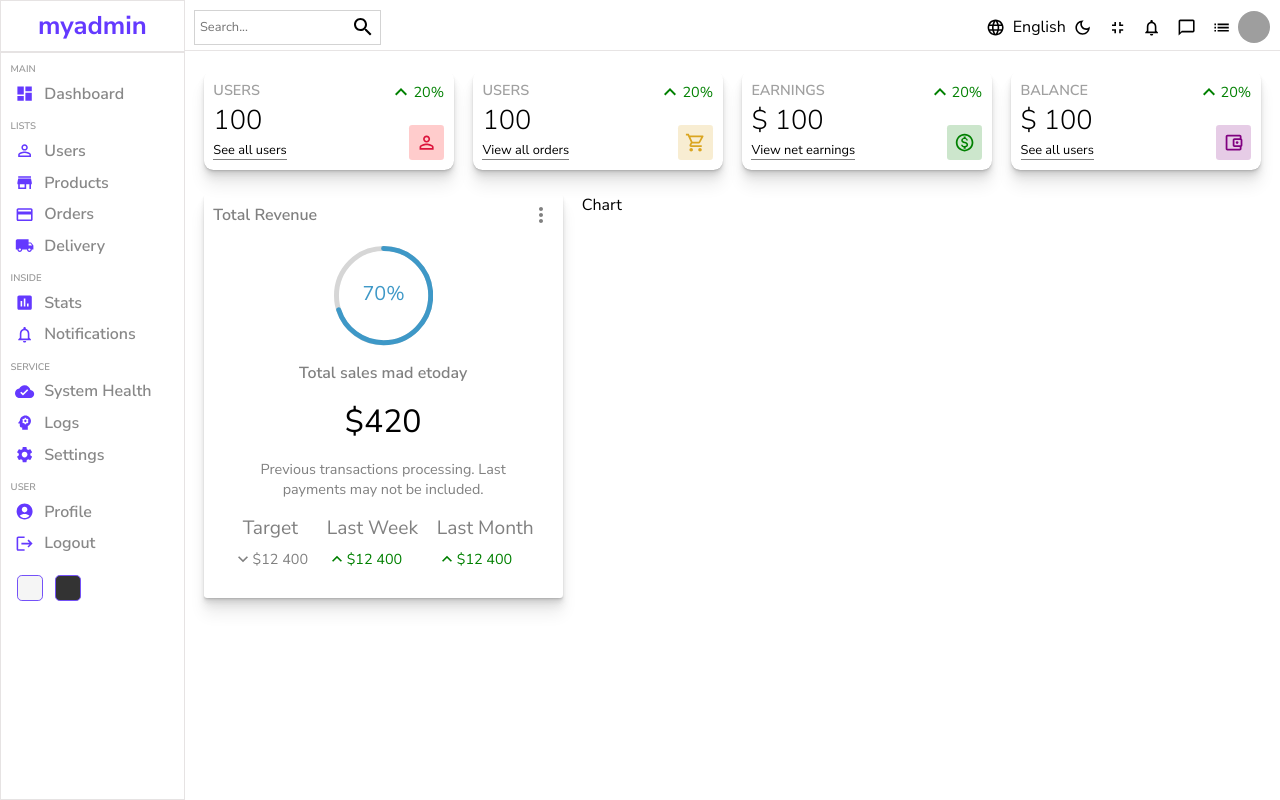
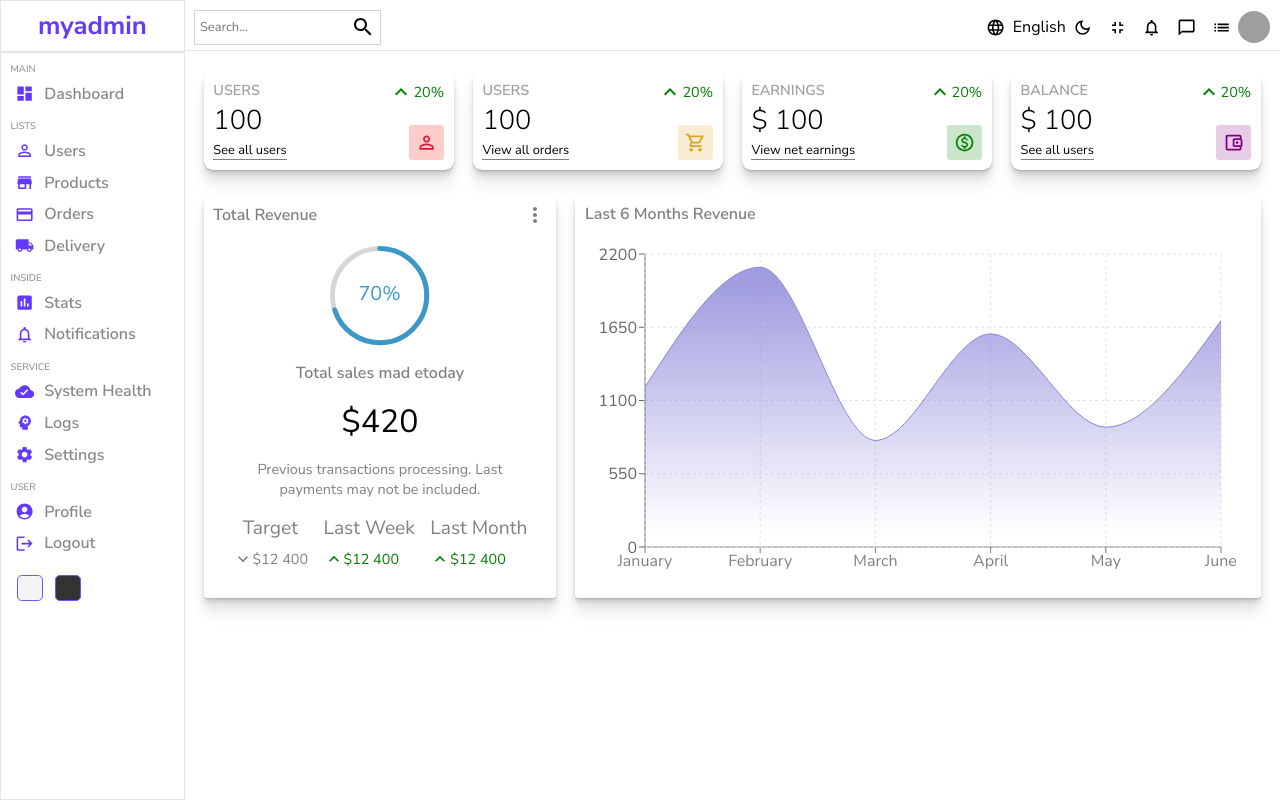
Before and after one commit to Samukelo984/admin-dashboard, a React (Create React App) app: page / in a window 1280 px wide. Built offline with nearby package versions, Linux system fonts and the light colour scheme; grey boxes are pictures that could not be loaded.

Commit message:
completed graph-chart

```diff
--- a/package.json
+++ b/package.json
@@ -15,6 +15,7 @@
     "react-dom": "^18.2.0",
     "react-router-dom": "^6.4.3",
     "react-scripts": "5.0.1",
+    "recharts": "^2.1.16",
     "sass": "^1.56.1",
     "web-vitals": "^2.1.4"
   },
--- a/src/components/chart/Chart.jsx
+++ b/src/components/chart/Chart.jsx
@@ -1,7 +1,58 @@
 import "./Chart.scss";
+import {
+  LineChart,
+  Line,
+  AreaChart,
+  XAxis,
+  Area,
+  YAxis,
+  CartesianGrid,
+  Tooltip,
+  Legend,
+  ResponsiveContainer,
+} from "recharts";
+
+const data = [
+  { name: "January", Total: 1200 },
+  { name: "February", Total: 2100 },
+  { name: "March", Total: 800 },
+  { name: "April", Total: 1600 },
+  { name: "May", Total: 900 },
+  { name: "June", Total: 1700 },
+];
 
 const Chart = () => {
-  return <section className="chart">Chart</section>;
+  return (
+    <section className="chart">
+      <div className="title">Last 6 Months Revenue</div>
+      <ResponsiveContainer width="100%" aspect={2 / 1}>
+        <AreaChart
+          width={730}
+          height={250}
+          data={data}
+          margin={{ top: 10, right: 30, left: 0, bottom: 0 }}
+        >
+          <defs>
+            <linearGradient id="Total" x1="0" y1="0" x2="0" y2="1">
+              <stop offset="5%" stopColor="#8884d8" stopOpacity={0.8} />
+              <stop offset="95%" stopColor="#8884d8" stopOpacity={0} />
+            </linearGradient>
+          </defs>
+          <XAxis dataKey="name" stroke="gray" />
+          <YAxis />
+          <CartesianGrid strokeDasharray="3 3" className="chart-grid" />
+          <Tooltip />
+          <Area
+            type="monotone"
+            dataKey="Total"
+            stroke="#8884d8"
+            fillOpacity={1}
+            fill="url(#Total)"
+          />
+        </AreaChart>
+      </ResponsiveContainer>
+    </section>
+  );
 };
 
 export default Chart;
--- a/src/components/chart/Chart.scss
+++ b/src/components/chart/Chart.scss
@@ -1,3 +1,18 @@
 .chart {
   flex: 4;
+  padding: 0.6em;
+  color: gray;
+  box-shadow: rgba(0, 0, 0, 0.07) 0px 1px 1px, rgba(0, 0, 0, 0.07) 0px 2px 2px,
+    rgba(0, 0, 0, 0.07) 0px 4px 4px, rgba(0, 0, 0, 0.07) 0px 8px 8px,
+    rgba(0, 0, 0, 0.07) 0px 16px 16px;
+  border-radius: 0.2rem;
+
+  .title {
+    margin-bottom: 1.2em;
+    font-weight: 600;
+  }
+
+  .chart-grid {
+    stroke: rgb(228, 225, 225);
+  }
 }
```
Also changed, not shown: 2 other files (tests, documents, lock files or other folders).
